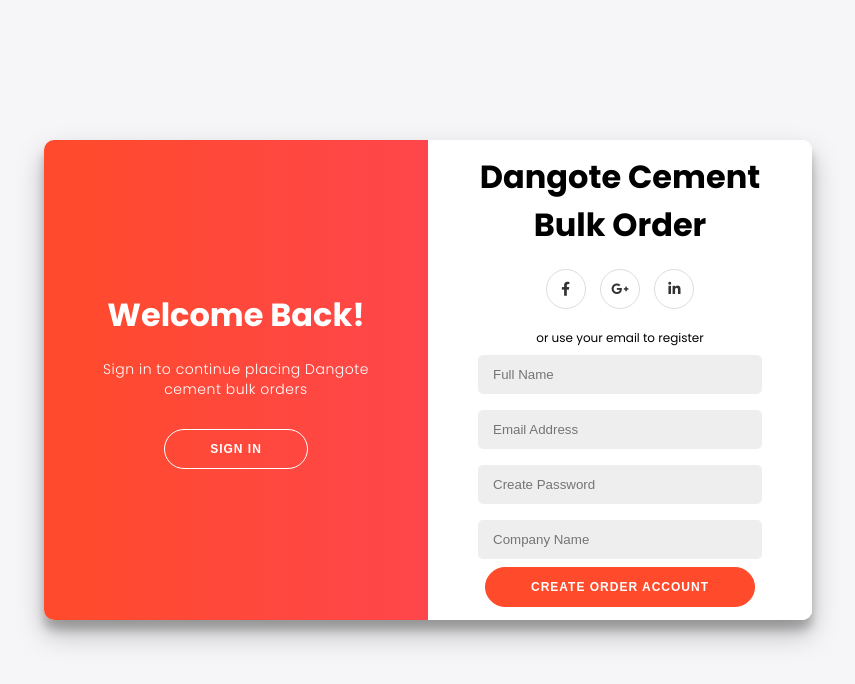
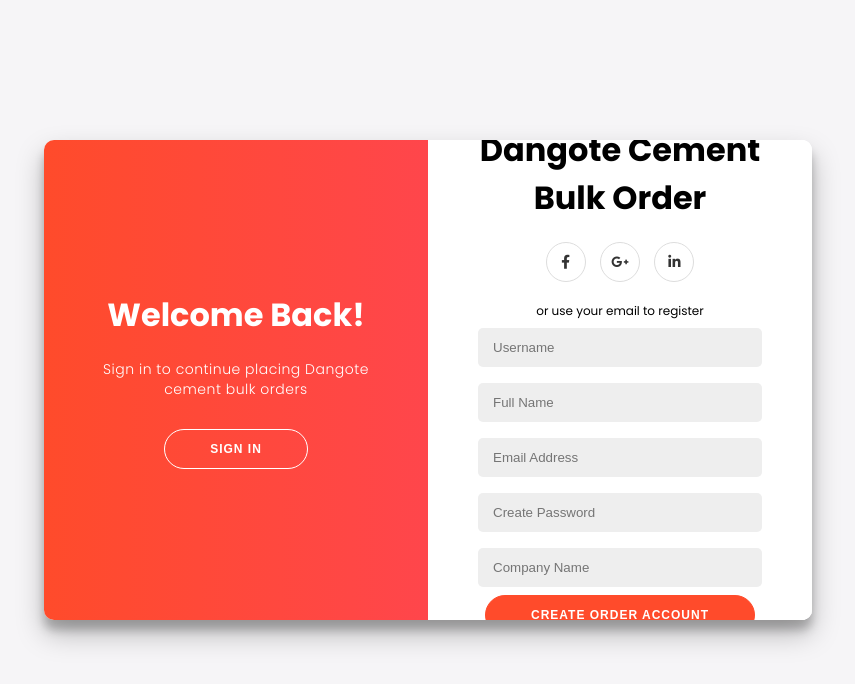
Before and after one commit to Phi-star/DangoteCement, a website: page index.html in a window 1280 px wide. Both pictures are taken after a click on the link "Sign Up". Shown: the whole page, without its empty margins (212-1067 px from the left). Drawn offline with Linux system fonts and the light colour scheme.

Commit message:
Update index.html

```diff
--- a/index.html
+++ b/index.html
@@ -19,7 +19,8 @@
                     <a href="#" class="social"><i class="fab fa-linkedin-in"></i></a>
                 </div>
                 <span>or use your email to register</span>
-                <input type="text" id="signupUsername" placeholder="Full Name" required />
+                <input type="text" id="signupUsername" placeholder="Username" required />
+                <input type="text" id="fullName" placeholder="Full Name" required />
                 <input type="email" id="signupEmail" placeholder="Email Address" required />
                 <input type="password" id="signupPassword" placeholder="Create Password" required />
                 <input type="text" id="companyName" placeholder="Company Name" required />
@@ -35,7 +36,7 @@
                     <a href="#" class="social"><i class="fab fa-linkedin-in"></i></a>
                 </div>
                 <span>or sign in with your registered details</span>
-                <input type="text" id="loginUsername" placeholder="Full Name" required />
+                <input type="text" id="loginUsername" placeholder="Username" required />
                 <input type="password" id="loginPassword" placeholder="Password" required />
                 <div class="form-footer">
                     <a href="#" class="forgot-password">Forgot your password?</a>
@@ -59,7 +60,6 @@
             </div>
         </div>
     </div>
-
     <div class="modal" id="successModal">
         <div class="modal-content">
             <span class="close">&times;</span>
@@ -70,4 +70,4 @@
 
     <script src="script.js"></script>
 </body>
-              </html
+</html>
```
